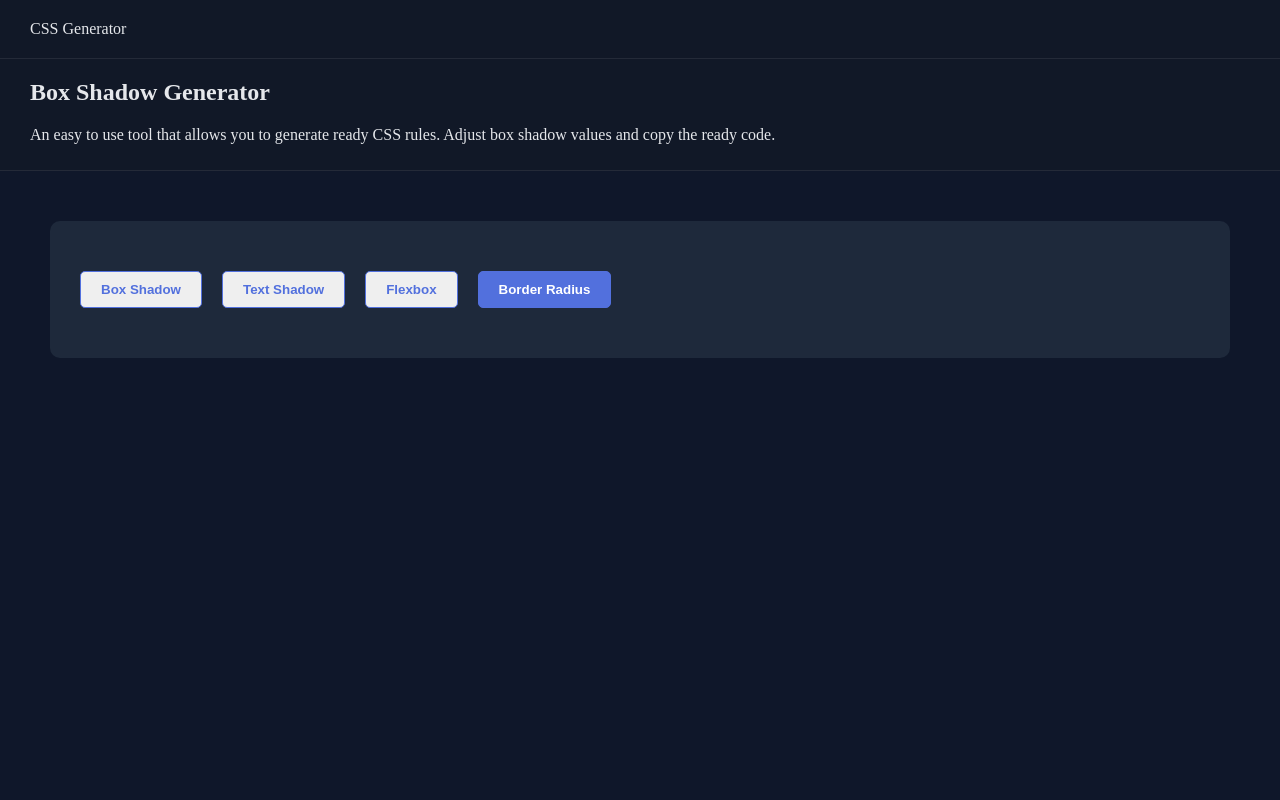
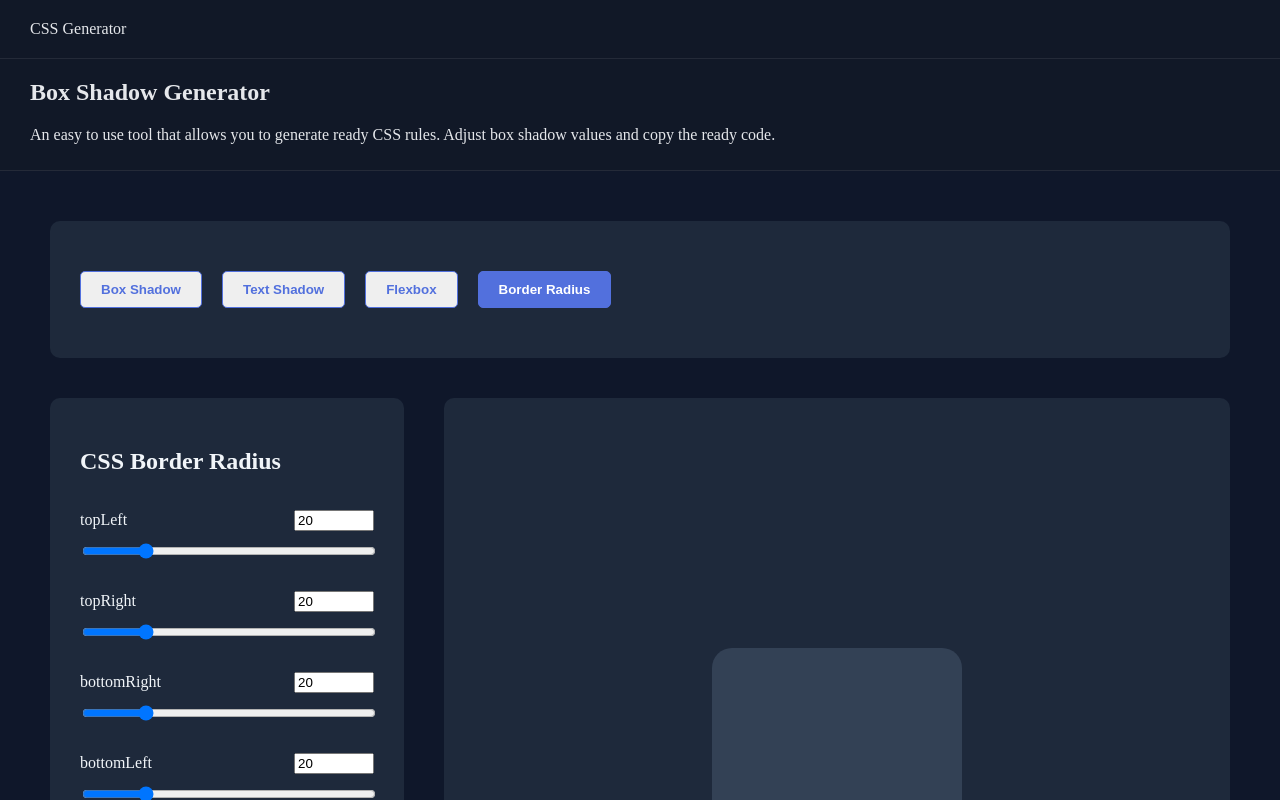
Before and after one commit to Shashwat64/CSS-Generator, a React (Vite) app: page / in a window 1280 px wide. Both pictures are taken after a click on the button "Border Radius". Shown: the top 800 px of the page. Built offline with nearby package versions, Linux system fonts and the light colour scheme.

Commit message:
feat: add border-radius tab

```diff
--- a/src/Components/MainSection.jsx
+++ b/src/Components/MainSection.jsx
@@ -12,7 +12,7 @@ import data from '../data/data'
 export default function MainSection(){
 
    const [cssCode, setCssCode] = useState()
-   const [activeProp, setActiveProp] = useState('Flexbox')
+   const [activeProp, setActiveProp] = useState('Box Shadow')
    const [value, setValue] = useState(data.find((prop,i)=>activeProp===prop.name))
 
    console.log(activeProp)
--- a/src/Components/MainSection/MainUI.jsx
+++ b/src/Components/MainSection/MainUI.jsx
@@ -4,6 +4,7 @@ import data from "../../data/data"
 import BoxShadow from "../PropComponents/BoxShadow"
 import TextShadow from "../PropComponents/TextShadow"
 import Flexbox from "../PropComponents/Flexbox"
+import BorderRadius from "../PropComponents/BorderRadius"
 
 export default function MainUI({value, setValue, activeProp, setCssCode}) {
   // const [value, setValue] = useState(data.find((prop,i)=>props.activeProp===prop.name))
@@ -47,10 +48,12 @@ export default function MainUI({value, setValue, activeProp, setCssCode}) {
   return (
     <section className="main-ui">
       {activeProp === "Box Shadow" && <BoxShadow value={value} setValue={setValue} setCssCode={setCssCode} />}
+
       {activeProp === "Text Shadow" && <TextShadow value={value} setValue={setValue} setCssCode={setCssCode} activeProp={activeProp}/>}
 
       {activeProp === "Flexbox" && <Flexbox value={value} setValue={setValue} setCssCode={setCssCode} activeProp={activeProp}/>}
 
+      {activeProp === "Border Radius" && <BorderRadius value={value} setValue={setValue} setCssCode={setCssCode} activeProp={activeProp}/>}
 
     </section>
   )
--- /dev/null
+++ b/src/Components/PropComponents/BorderRadius.jsx
@@ -0,0 +1,89 @@
+import { useState, useEffect } from 'react'
+
+export default function BorderRadius({value, setValue, setCssCode, activeProp}){
+
+
+  const handleChange = (propKey, e) => {
+    // const newValue = Number(e.target.value)
+
+    const raw = e.target.value
+
+    let newValue
+
+    newValue = raw === "" ? "" : Number(raw)
+      setValue((prev) => {
+      let newData = {...prev}
+      newData = {
+        ...newData,
+        properties: {
+          ...newData.properties,
+          [propKey]: newValue,
+        },
+      }
+      return newData
+    })
+  }
+
+  console.log(value)
+
+  const inputHtml = Object.entries(value.properties).map(([key, val]) =>
+      {
+        return (
+          <div className="control" key={key}>
+            <div className="top-row">
+              <label htmlFor={`num-${key}`}>{key}</label>
+
+              {/* Number input */}
+              <input
+                id={`num-${key}`}
+                className="num-input"
+                type="number"
+                min={value?.min?.[key]}
+                max={value.max[key]}
+                value={value.properties[key]} // read from state
+                onChange={(e) => handleChange(key, e)}
+              />
+            </div>
+
+            {/* Range input */}
+            <input
+              id={`range-${key}`}
+              className="range-input"
+              type="range"
+              min={value.min[key] ?? undefined}
+              max={value.max[key] ?? undefined}
+              value={value.properties[key]} // read from state
+              onChange={(e) => handleChange(key, e)}
+            />
+        </div>
+      )
+    }
+  )
+
+  useEffect(()=>{
+    setCssCode(
+           `border-radius: ${value.properties.topLeft}px ${value.properties.topRight}px ${value.properties.bottomRight}px ${value.properties.bottomLeft}px;`
+    )
+  },[value.properties])
+
+  return(
+
+    <>
+      <div className="user-input-section">
+          <h2>CSS Border Radius</h2>
+          {inputHtml}
+        </div>
+
+        <div className="output-section">
+        <div
+          className="output-div"
+          style={{
+            borderRadius: `${value.properties.topLeft}px ${value.properties.topRight}px ${value.properties.bottomRight}px ${value.properties.bottomLeft}px`
+          }}
+        >
+        </div>
+      </div>
+    </>
+
+  )
+}
--- a/src/data/data.js
+++ b/src/data/data.js
@@ -61,7 +61,25 @@ const data = [
     },
     element:2
   },{
-    name: 'Border Radius'
+    name: 'Border Radius',
+    properties:{
+      topLeft:20,
+      topRight:20,
+      bottomRight:20,
+      bottomLeft:20
+    },
+    min:{
+      topLeft:0,
+      topRight:0,
+      bottomRight:0,
+      bottomLeft:0
+    },
+    max:{
+      topLeft:100,
+      topRight:100,
+      bottomRight:100,
+      bottomLeft:100
+    }
   }
 ]
 
--- a/src/index.css
+++ b/src/index.css
@@ -342,7 +342,6 @@ input[type="color"]{
   height: 250px;
   width: 250px;
   border-radius: 10px;
-  box-shadow: 8px 8px 24px -7px rgb(132, 133, 144);
 }
 
 .text-shadow-output{
```
